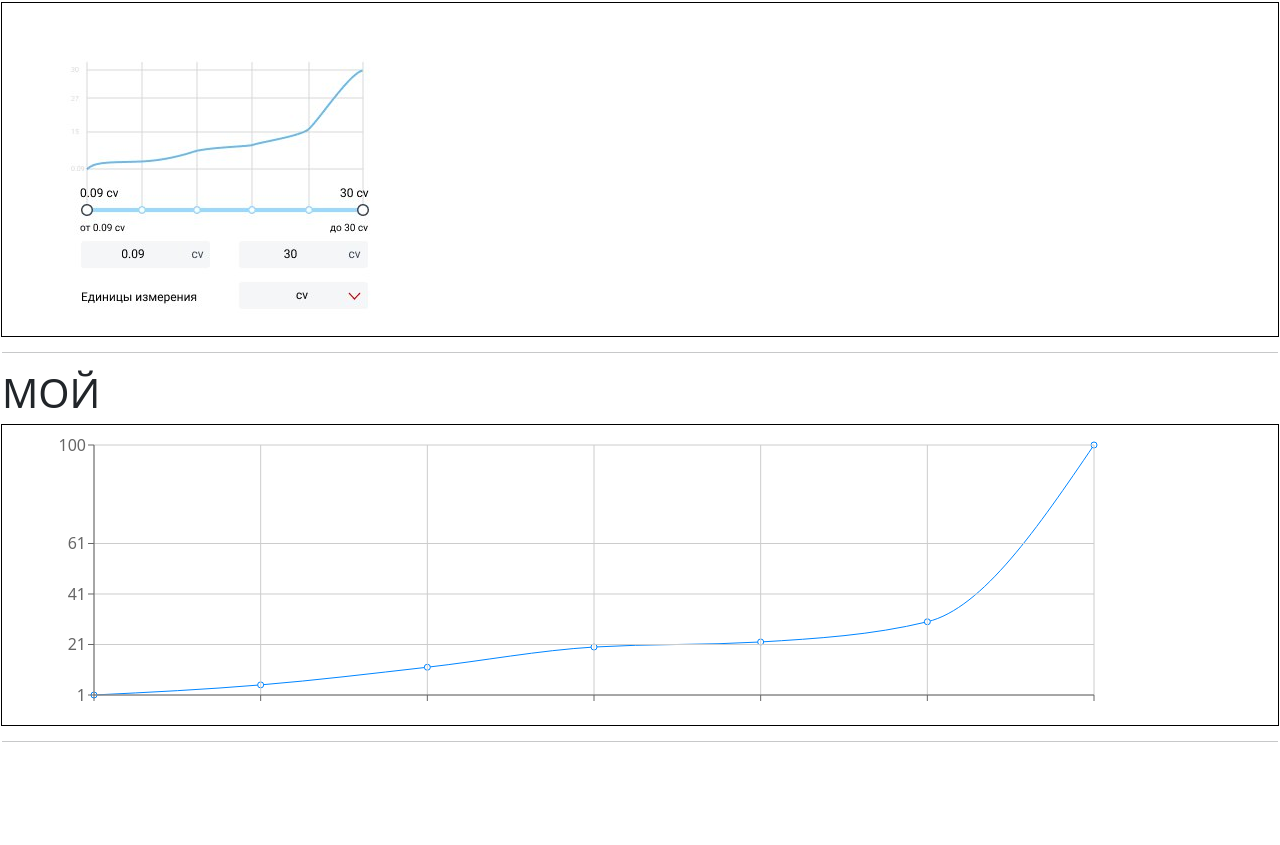
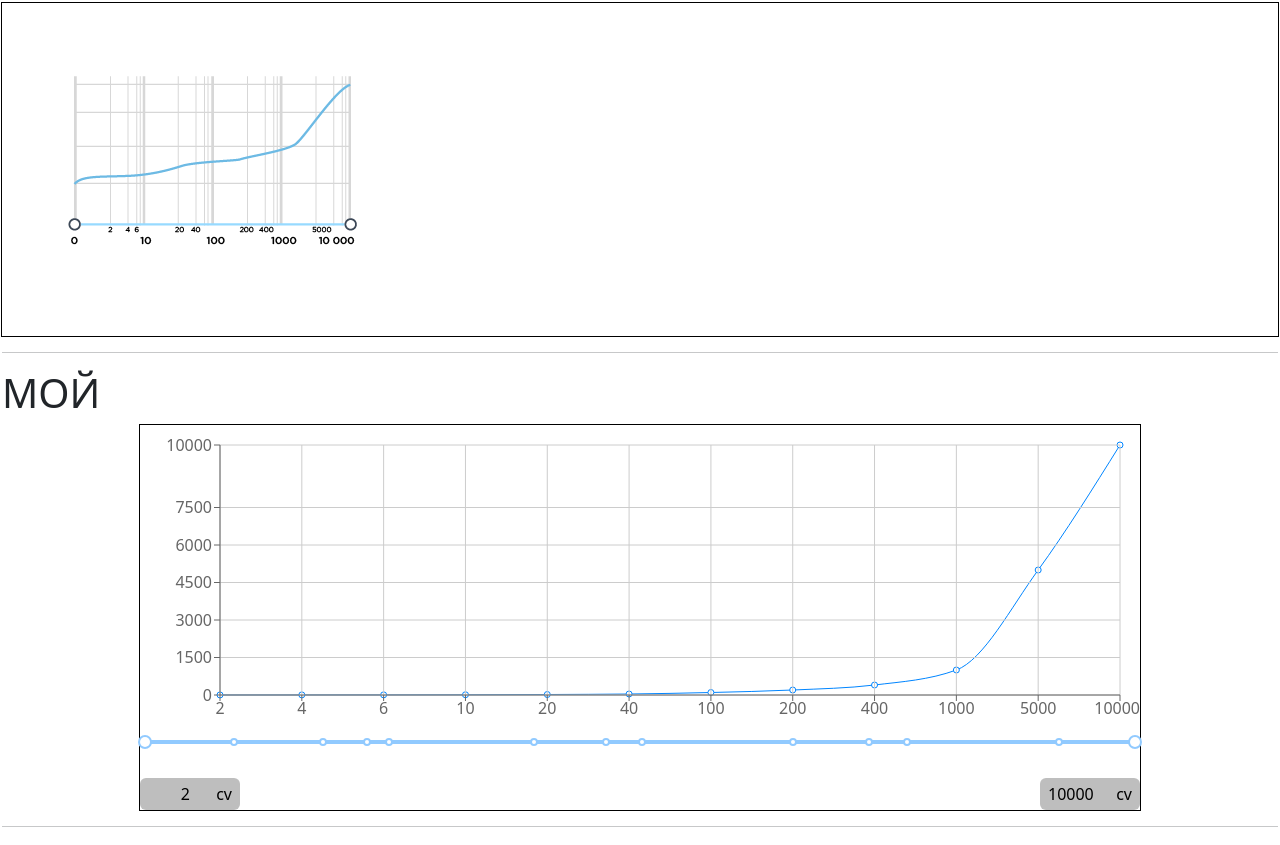
Before and after one commit to picus23/any-web-components, a Next.js app: page /slider in a window 1280 px wide. Shown: the part 168-1013 px from the top of the page. Before the commit the page ends 928 px from the top, so only its background shows below. Built offline with nearby package versions, Linux system fonts and the light colour scheme.

Commit message:
edit value slider

```diff
--- a/components/sideMenu/SideButton.tsx
+++ /dev/null
@@ -1,5 +0,0 @@
-import {ReactNode} from 'react'
-
-interface SideButtonProps {
-
-}
--- /dev/null
+++ b/components/slider/ExpoSlider.tsx
@@ -0,0 +1,173 @@
+import { FC, ReactNode, useState } from "react";
+import { Slider as SliderA } from "antd";
+import SliderValueRange from "./SliderValueRange";
+
+interface ExpoSliderProps {
+    valuesCv: number[],
+    minPropValue?: number,
+    maxPropValue?: number,
+    onChange?: (target: [min: number, max: number]) => void,
+    format?: (value: number) => string | ReactNode,
+}
+
+interface iChangeKeys {
+    [key: number]: number,
+}
+interface iChangeKeysEmpty {
+    [key: string]: string,
+}
+
+const ExpoSlider: FC<ExpoSliderProps> = ({ valuesCv, minPropValue, maxPropValue, format, onChange }) => {
+    const minValue = Math.min(...valuesCv);
+    const maxValue = Math.max(...valuesCv);
+
+    let minDisplayValue = useState(minValue);
+    let maxDisplayValue = useState(maxValue);
+
+
+    // Делю массив на разряды десяток
+    let countRank = 0;
+    if (maxValue.toString().length > 2) {
+        countRank = maxValue.toString().length - 1
+    } else {
+        countRank = maxValue.toString().length
+    }
+
+    console.log(valuesCv)
+    let rankValueCv = new Array(countRank);
+    let prev = 0;
+    let curr = 10;
+    var lenghtPrevArr = 0;
+    var tempLenght = 0;
+    for (let i = 0; i < countRank; i++) {
+        let position = 0;
+        rankValueCv[i] = [];
+        if (i > 0) {
+            prev = curr;
+            curr = String(curr);
+            curr += '0';
+            curr = Number(curr);
+
+        }
+        for (let j = tempLenght; j < valuesCv.length; j++) {
+
+            if (valuesCv[j] >= prev && valuesCv[j] <= curr) {
+                rankValueCv[i][position] = valuesCv[j];
+                lenghtPrevArr = position;
+                position++;
+            } else {
+                tempLenght += ++lenghtPrevArr;
+                break;
+            }
+
+        }
+    }
+    console.log('Дроблённый массив на разряды', rankValueCv)
+    // Делю массив на разряды десяток
+
+    let changeKeys: iChangeKeys = {};
+    const changeKeysEmpty: iChangeKeysEmpty = {};
+
+    let maxRange: number = 0
+
+    let prevValue = 0;
+    rankValueCv.map((array, index) => {
+
+        let rangeEverySubArray = (maxValue / rankValueCv.length) * (index + 1)
+        if (index == 0) {
+            var firstValue = rangeEverySubArray / 3;
+        } else {
+            firstValue = 0;
+        }
+
+        array.map(item => {
+            if (firstValue != 0) {
+                changeKeys[firstValue] = item;
+                changeKeysEmpty[firstValue] = ' ';
+                prevValue = firstValue;
+                firstValue = 0;
+            } else {
+                maxRange = ((rangeEverySubArray - prevValue) / 2) + prevValue;
+                prevValue = maxRange;
+                changeKeys[maxRange] = item;
+                changeKeysEmpty[maxRange] = ' ';
+            }
+        })
+    })
+    console.log('Change Keys', changeKeys)
+
+    const formatter = (value: number) => {
+        return changeKeys[value];
+    };
+
+    const change = (target: [number, number]) => {
+        onChange([
+            formatter(target[0]),
+            formatter(target[1])
+        ]);
+    }
+
+    return <>
+        <SliderA
+            range
+            marks={changeKeysEmpty}
+            defaultValue={[minValue ?? minPropValue, maxRange ?? maxPropValue]}
+            // min={minValueValue}
+            max={maxRange}
+            onChange={change}
+            tooltip={{ formatter: (value?: number) => format ? format(formatter(value!)) : formatter(value!) }}
+            step={null}
+        />
+
+        <div className="d-flex justify-content-between">
+            <SliderValueRange
+                value={minDisplayValue}
+                unit={'cv'}
+            />
+            <SliderValueRange
+                value={maxDisplayValue}
+                unit={'cv'}
+            />
+        </div>
+    </>
+}
+
+export default ExpoSlider;
+
+
+
+    //     array.map((item, index) => {
+
+    //         if (index === 0) {
+    //             let firstValue = ((rangeEverySubArray / 3) * (index + 1)) //1333 | 2666 | 4000
+    //             // let firstValue = ((rangeEverySubArray / 3) * (index + 1)) * 2 //1333 | 2666 | 4000
+    //             maxRange = firstValue;
+    //             prevValue = maxRange;
+    //             console.log('First maxRange', maxRange, index)
+
+    //             changeKeys[maxRange] = item;
+    //             changeKeysEmpty[maxRange] = ' ';
+
+    //             console.log('First Range', maxRange)
+
+    //         } else {
+
+    //             maxRange = ((rangeEverySubArray - prevValue) / 2) + prevValue;
+    //             console.log('Other Range', maxRange)
+
+    //             changeKeys[maxRange] = item;
+    //             changeKeysEmpty[maxRange] = ' ';
+
+    //         }
+    //     })
+    // })
+
+    // let changeKeys : iChangeKeys = {};
+    // const changeKeysEmpty : iChangeKeysEmpty = {};
+
+    // let maxRange: number = 0
+    // valuesCv.map((itm, index) => {
+    //     maxRange = Math.round(distanceBetweenValueOnSlider * index);
+    //     changeKeys[maxRange] = itm;
+    //     changeKeysEmpty[maxRange] = ' ';
+    // })
--- a/pages/CartComponent.tsx
+++ b/pages/CartComponent.tsx
@@ -17,7 +17,7 @@ const CartComponent: FC<LinkProps> = ({ link, title, description }) => {
     return <div className="card mb-5" >
         <div className="p-5 d-flex justify-content-center           " style={{background: '#eee'}}>
             <div className="shadow-lg">
-                <Image style={{maxHeight: 300, width: 'auto'}} src={image} alt={link} />
+                <Image style={{maxHeight: 500, width: 'auto'}} src={image} alt={link} />
             </div>
         </div>
         <div className="card-body">
--- a/pages/slider/index.tsx
+++ b/pages/slider/index.tsx
@@ -3,59 +3,54 @@ import Link from "next/link";
 import Image from "next/image";
 import Slider from "@/components/slider/Slider";
 import { LineChart, Line, CartesianGrid, XAxis, YAxis } from "recharts";
+import ExpoSlider from "@/components/slider/ExpoSlider";
+import { Tooltip } from "antd";
 
-const values = [1, 5, 12, 20,22, 30, 100];
+const values = [2,4,6,10,20,40,100,200,400,1000,5000,10000];
 const sortedArray = values.sort((a, b) => a - b);
 const minValue = Math.min(...sortedArray);
 const maxValue = Math.max(...sortedArray);
 
 let data = [
     {
-        value : values[0],
+        value: values[0],
     },
     {
-        value : values[1],
+        value: values[1],
     },
     {
-        value : values[2],
+        value: values[2],
     },
     {
-        value : values[3],
+        value: values[3],
     },
     {
-        value : values[4],
+        value: values[4],
     },
     {
-        value : values[5],
+        value: values[5],
     },
     {
-        value : values[6],
+        value: values[6],
+    },
+    {
+        value: values[7],
+    },
+    {
+        value: values[8],
+    },
+    {
+        value: values[9],
+    },
+    {
+        value: values[10],
+    },
+    {
+        value: values[11],
     },
 ];
-// values.map(el=> {
-//     data[value] = el;
-// })
-console.log(data)
-// const data = [
-//     {
-//         unit: values[0],
-//     },
-//     {
-//         unit: values[1],
-//     },
-//     {
-//         unit: values[2],
-//     },
-//     {
-//         unit: values[3]
-//     },
-//     {
-//         unit: values[4],
-//     },
-//     {
-//         unit: values[5],
-//     },
-// ];
+console.log(data);
+console.log(sortedArray.length);
 
 
 export default function () {
@@ -74,47 +69,36 @@ export default function () {
         <hr />
 
         <h1>МОЙ</h1>
-        <div className="container-xxl" style={{ outline: '1px solid #000' }}>
+        <div className="container-xxl p-0" style={{ outline: '1px solid #000',width:'1000px'}}>
 
             <LineChart
-            width={1100}
-            height={300}
-            margin={{
-                top:20,
-                right:20,
-                left:20,
-            }}
-            data={data}>
+                width={1000}
+                height={300}
+                margin={{
+                    top: 20,
+                    right: 20,
+                    left: 20,
+                }}
+                data={data}
+            >
 
                 <Line type="monotone" dataKey="value" stroke="#0085FF" />
                 <CartesianGrid stroke="#ccc" />
-                <XAxis dataKey=" " /> {/* Ошибка из за hide,если есть. Она делает чистой X */}
-                {/* <XAxis dataKey="unit" name=" " />*/}
-                <YAxis dataKey="value" domain={[minValue,maxValue]} tickCount={sortedArray.length} />
-                {/* <YAxis dataKey="unit" domain={sortedArray} /> */}
+                <XAxis dataKey="value" />
+                <YAxis domain={[0,10000]} tickCount={10}/>
 
             </LineChart>
 
-            {/* <Slider valuesCv={values} minValue={1} maxValue={20}/> */}
-            {/* <Slider valuesCv={values} format={(value) => `${value} cv`} /> */}
+            <ExpoSlider
+                valuesCv={sortedArray}
+                onChange={() => { }}
+            />
 
-            {/* <VictoryChart
-                theme={VictoryTheme.material}
-            >
-                <VictoryLine
-                    style={{
-                        data: { stroke: "#0085FF" },
-                        parent: { border: "1px solid #ccc" }
-                    }}
-                    data={[
-                        { x: 1, y: values[0] },
-                        { x: 2, y: values[1] },
-                        { x: 3, y: 5 },
-                        { x: 4, y: 4 },
-                        { x: '', y: 7 }
-                    ]}
-                />
-            </VictoryChart> */}
+            {/* <Slider
+             valuesCv={values}
+              format={(value) => `${value} cv`}
+              onChange={()=>{}}
+              /> */}
         </div>
 
         <hr />
```
Also changed, not shown: components/slider/SliderContext.tsx (deleted), pages/slider/ref.png, pages/slider/refold.png (added).
